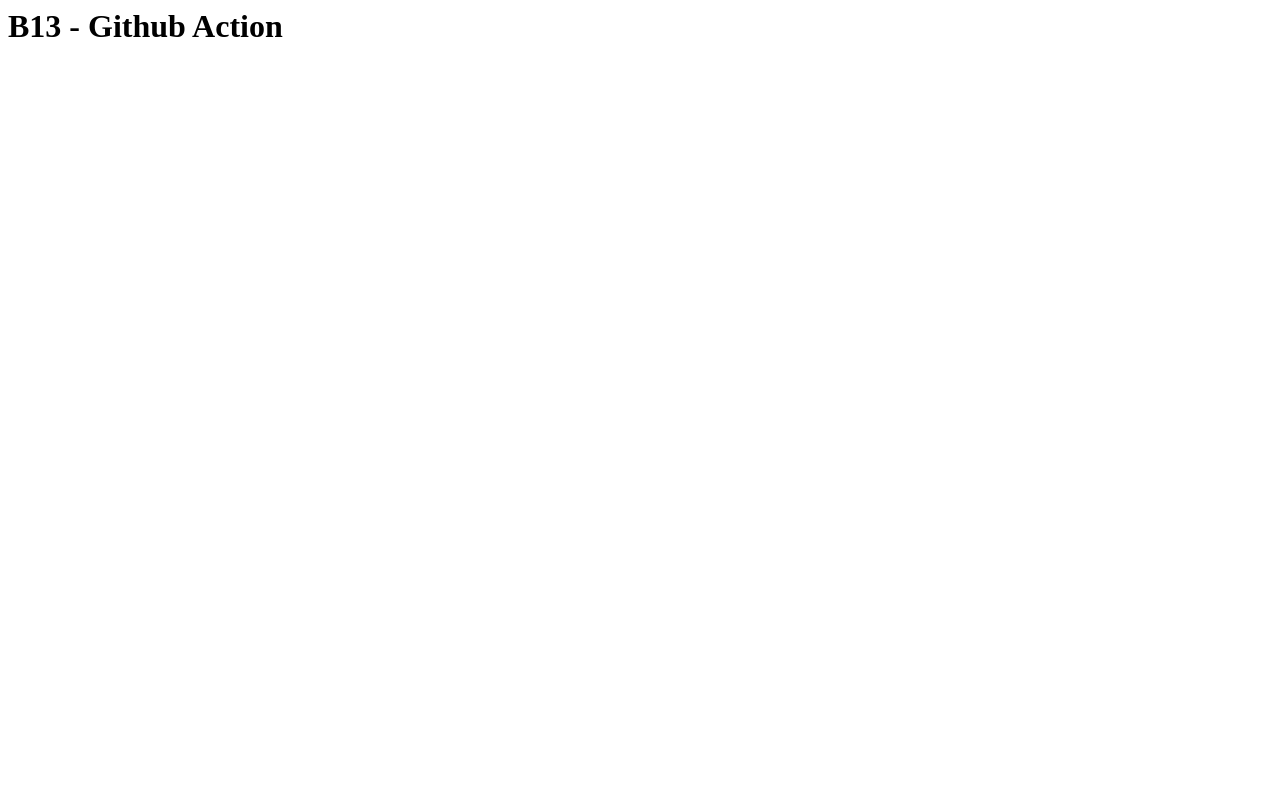
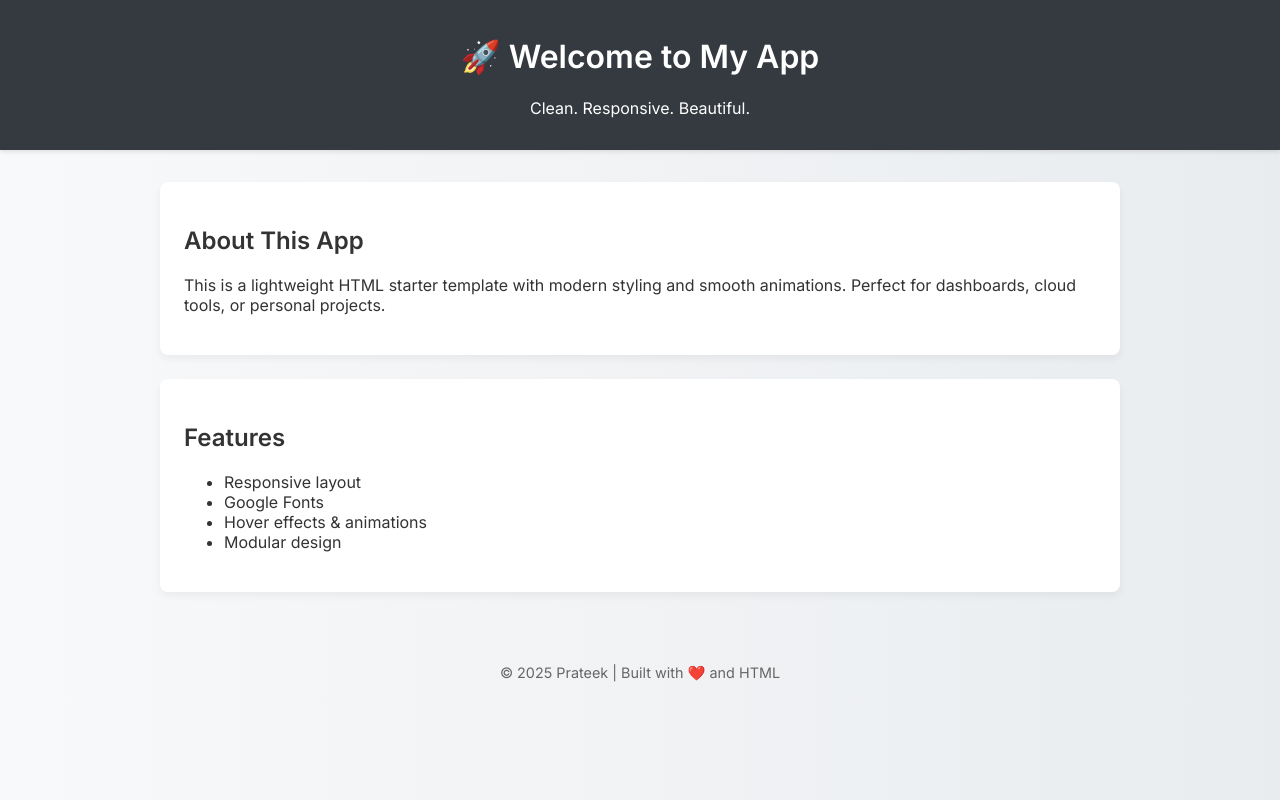
Before and after one commit to Prateekdevops-619/github, a plain HTML site: page index.html in a window 1280 px wide. Drawn offline with Linux system fonts and the light colour scheme.

Commit message:
index.html

```diff
--- a/index.html
+++ b/index.html
@@ -1 +1,75 @@
-<h1>B13 - Github Action</h1>
+<!DOCTYPE html>
+<html lang="en">
+<head>
+  <meta charset="UTF-8" />
+  <meta name="viewport" content="width=device-width, initial-scale=1.0" />
+  <title>My Beautiful App</title>
+  <link href="https://fonts.googleapis.com/css2?family=Inter:wght@400;600&display=swap" rel="stylesheet" />
+  <style>
+    body {
+      margin: 0;
+      font-family: 'Inter', sans-serif;
+      background: linear-gradient(to right, #f8f9fa, #e9ecef);
+      color: #333;
+    }
+    header {
+      background-color: #343a40;
+      color: white;
+      padding: 1rem 2rem;
+      text-align: center;
+      box-shadow: 0 2px 4px rgba(0,0,0,0.1);
+    }
+    main {
+      padding: 2rem;
+      max-width: 960px;
+      margin: auto;
+      animation: fadeIn 1s ease-in;
+    }
+    .card {
+      background: white;
+      border-radius: 8px;
+      padding: 1.5rem;
+      box-shadow: 0 4px 8px rgba(0,0,0,0.05);
+      margin-bottom: 1.5rem;
+      transition: transform 0.3s ease;
+    }
+    .card:hover {
+      transform: translateY(-5px);
+    }
+    footer {
+      text-align: center;
+      padding: 1rem;
+      font-size: 0.9rem;
+      color: #666;
+    }
+    @keyframes fadeIn {
+      from { opacity: 0; transform: translateY(10px); }
+      to { opacity: 1; transform: translateY(0); }
+    }
+  </style>
+</head>
+<body>
+  <header>
+    <h1>🚀 Welcome to My App</h1>
+    <p>Clean. Responsive. Beautiful.</p>
+  </header>
+  <main>
+    <div class="card">
+      <h2>About This App</h2>
+      <p>This is a lightweight HTML starter template with modern styling and smooth animations. Perfect for dashboards, cloud tools, or personal projects.</p>
+    </div>
+    <div class="card">
+      <h2>Features</h2>
+      <ul>
+        <li>Responsive layout</li>
+        <li>Google Fonts</li>
+        <li>Hover effects & animations</li>
+        <li>Modular design</li>
+      </ul>
+    </div>
+  </main>
+  <footer>
+    &copy; 2025 Prateek | Built with ❤️ and HTML
+  </footer>
+</body>
+</html>
```
